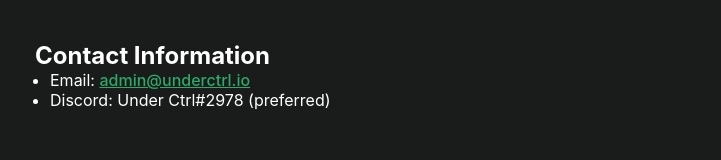
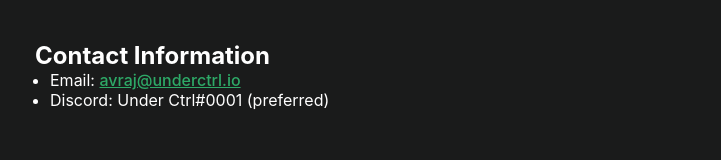
Before and after one commit to notunderctrl/discord-auto-badge, a Next.js app: page / in a window 1280 px wide. Shown: the part 3077-3237 px from the top of the page, without its empty margins (265-986 px from the left). Built offline with nearby package versions, Linux system fonts and the light colour scheme.

Commit message:
remove discord tag + change contact info

```diff
--- a/pages/api/run.js
+++ b/pages/api/run.js
@@ -40,14 +40,11 @@
       res.status(200).json({
         id: `${client.user.id}`,
         username: `${client.user.username}`,
-        tag: `${client.user.tag}`,
         inviteURL: `https://discord.com/api/oauth2/authorize?client_id=${client.user.id}&permissions=3072&scope=bot%20applications.commands`,
       });
     })
     .catch((err) => {
-      res
-        .status(500)
-        .json({ error: true, message: `Error logging in: ${err}` });
+      res.status(500).json({ error: true, message: `Error logging in: ${err}` });
     });
 }
 
@@ -56,13 +53,10 @@
 
   const { token } = req.body;
 
-  if (!token)
-    return res.status(400).json({ error: true, message: 'Token is required' });
+  if (!token) return res.status(400).json({ error: true, message: 'Token is required' });
   try {
     await runBot(token, req, res);
   } catch (error) {
-    res
-      .status(500)
-      .json({ error: true, message: `Something went wrong: ${error}` });
+    res.status(500).json({ error: true, message: `Something went wrong: ${error}` });
   }
 }
--- a/pages/index.jsx
+++ b/pages/index.jsx
@@ -19,27 +19,21 @@
 
     try {
       const res = await axios.post('/api/run', { token });
-      console.log(res.status);
-      console.log(res.data);
 
       if (res.status === 200) {
         setSuccess(true);
         toast.success('Logged in successfully.');
         setMessage(
           <p>
-            Your bot is currently online. Invite your bot from{' '}
-            <a
-              href={res.data.inviteURL}
-              target="_blank"
-              rel="noopener noreferrer"
-            >
+            Your bot is now online! Invite your bot using{' '}
+            <a href={res.data.inviteURL} target="_blank" rel="noopener noreferrer">
               here
             </a>
           </p>
         );
 
-        const { id, username, tag } = res.data;
-        setBotInfo({ id, username, tag });
+        const { id, username } = res.data;
+        setBotInfo({ id, username });
       } else {
       }
     } catch (err) {
@@ -84,8 +78,8 @@
             >
               open-source tool
             </a>{' '}
-            that will allow you to automatically register slash commands and run
-            it one time on your bot.
+            that will allow you to automatically register slash commands and run it one time on your
+            bot.
           </p>
         </div>
 
@@ -111,9 +105,8 @@
               <h3>Bot running!</h3>
               {message}
               <p>
-                Your bot will automatically go offline if it&apos;s inactive for
-                over 2 minutes. This is done to limit the number of bot logins
-                at one time.
+                Your bot will automatically go offline if it&apos;s inactive for over 2 minutes.
+                This is done to limit the number of bot logins at one time.
               </p>
 
               <h3>Bot information:</h3>
@@ -123,11 +116,7 @@
                   ID: <span className={styles.code}>{botInfo.id}</span>
                 </li>
                 <li>
-                  Username:{' '}
-                  <span className={styles.code}>{botInfo.username}</span>
-                </li>
-                <li>
-                  Tag: <span className={styles.code}>{botInfo.tag}</span>
+                  Username: <span className={styles.code}>{botInfo.username}</span>
                 </li>
               </ul>
             </div>
@@ -148,8 +137,7 @@
               >
                 Discord Developer Portal
               </a>{' '}
-              by clicking on the &quot;New Application&quot; button on the top
-              right.
+              by clicking on the &quot;New Application&quot; button on the top right.
             </li>
             <img src="https://i.imgur.com/atm10Q8.png" alt="" />
 
@@ -170,9 +158,8 @@
             <img src="https://i.imgur.com/6HUkZvh.png" alt="" />
 
             <li>
-              Once it&apos;s logged in, invite your bot using the provided link
-              and run the <span className={styles.code}>/claim</span> slash
-              command.
+              Once it&apos;s logged in, invite your bot using the provided link and run the{' '}
+              <span className={styles.code}>/claim</span> slash command.
             </li>
           </ol>
 
@@ -184,15 +171,11 @@
             <ul>
               <li>
                 Email:{' '}
-                <a
-                  href="mailto:admin@underctrl.io"
-                  target="_blank"
-                  rel="noopener noreferrer"
-                >
-                  admin@underctrl.io
+                <a href="mailto:admin@underctrl.io" target="_blank" rel="noopener noreferrer">
+                  avraj@underctrl.io
                 </a>
               </li>
-              <li>Discord: Under Ctrl#2978 (preferred)</li>
+              <li>Discord: Under Ctrl#0001 (preferred)</li>
             </ul>
           </div>
 
```
